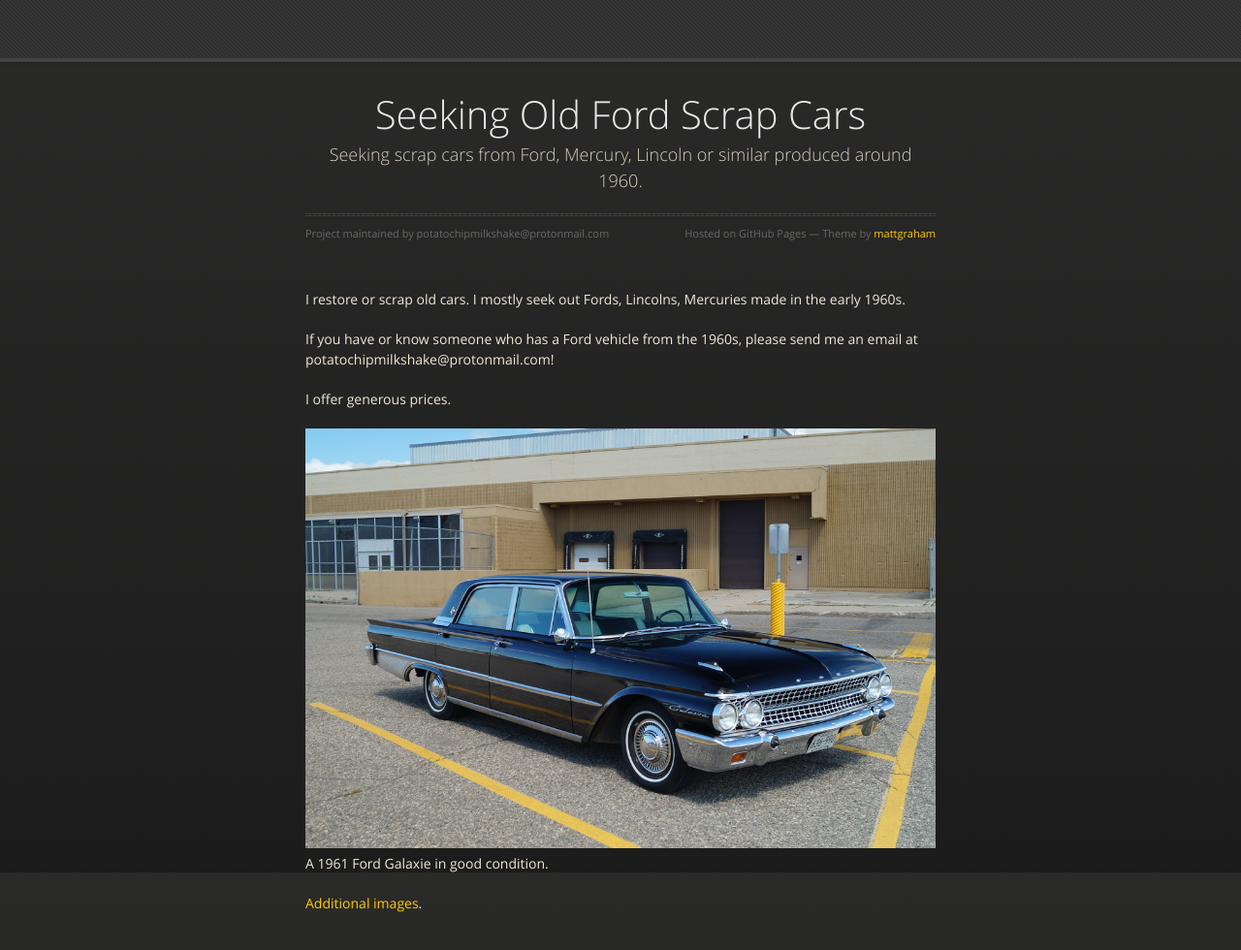
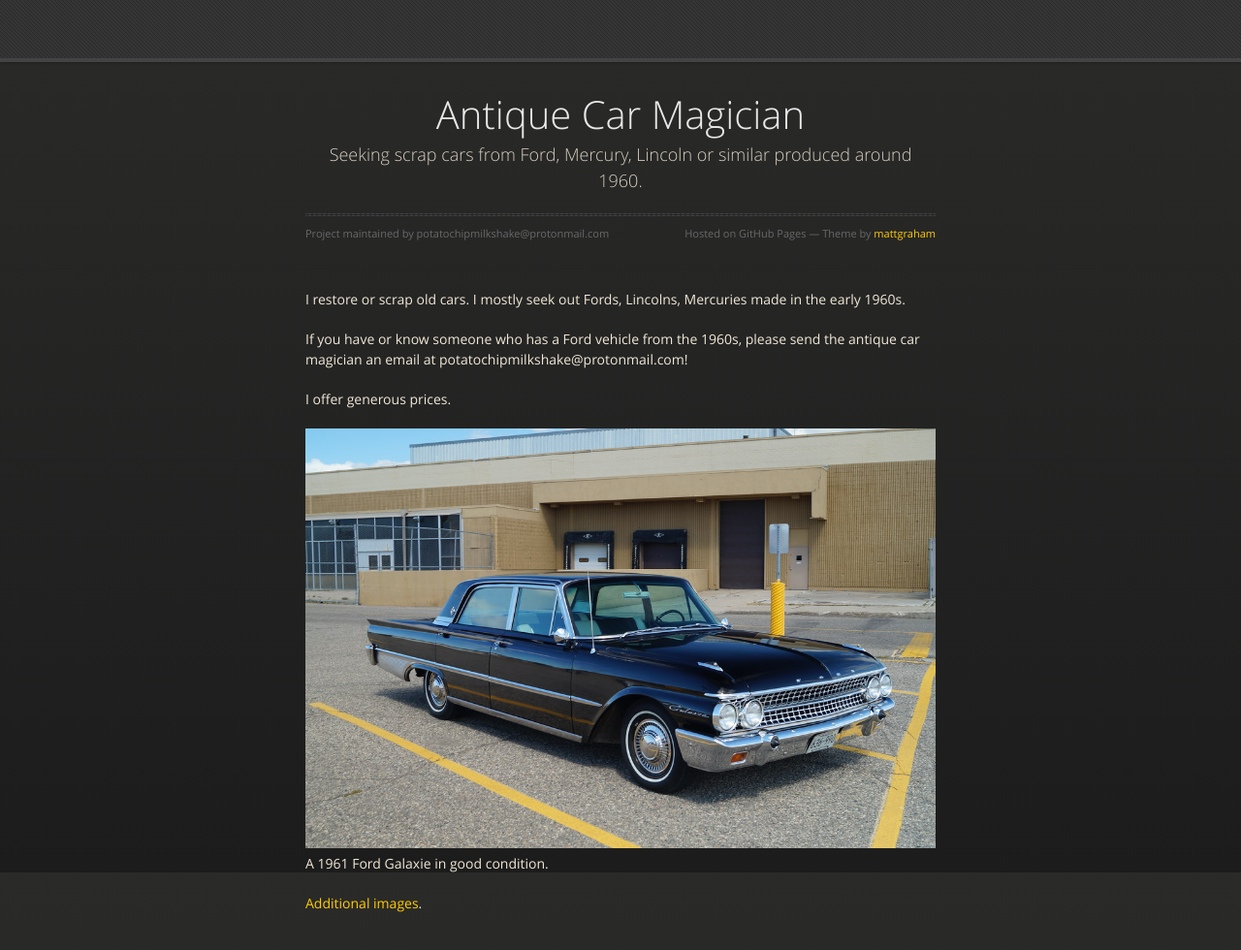
Before and after one commit to potatochipmilkshake/potatochipmilkshake-potatochipmilkshake.github.io, a Jekyll site: the page built from index.md, in a window 1280 px wide and 1052 px high. Shown: the top 980 px of the window at 97% size. Built offline with Jekyll 4.4.1, drawn with Linux system fonts in a browser that asks for light colours.

```diff
--- a/_config.yml
+++ b/_config.yml
@@ -1,3 +1,3 @@
 theme: jekyll-theme-midnight
-title: Seeking Old Ford Scrap Cars
+title: Antique Car Magician
 description: Seeking scrap cars from Ford, Mercury, Lincoln or similar produced around 1960.
--- a/index.md
+++ b/index.md
@@ -4,7 +4,7 @@
 
 I restore or scrap old cars. I mostly seek out Fords, Lincolns, Mercuries made in the early 1960s.
 
-If you have or know someone who has a Ford vehicle from the 1960s, please send me an email at <email>potatochipmilkshake@protonmail.com</email>!
+If you have or know someone who has a Ford vehicle from the 1960s, please send the antique car magician an email at <email>potatochipmilkshake@protonmail.com</email>!
 
 I offer generous prices.
 
```
